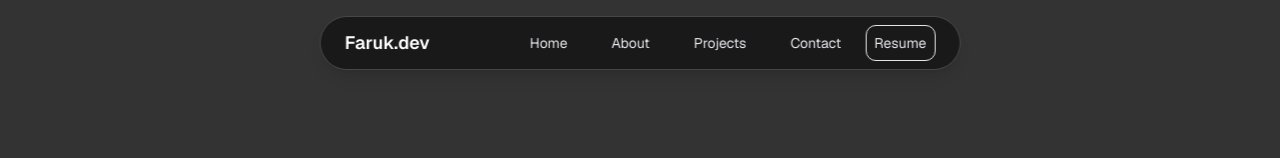
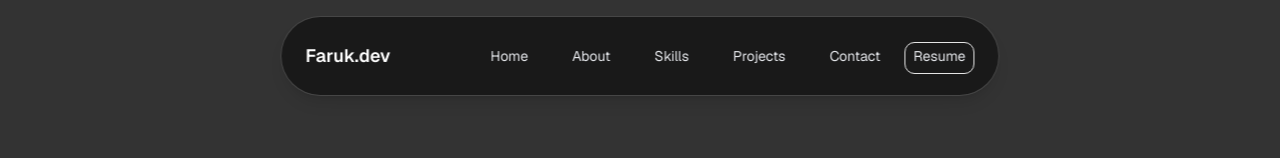
Before and after one commit to AdejareAyomikun/adejare-faruk, a Next.js app: page / in a window 1280 px wide. Shown: the top 158 px of the page. Built offline with nearby package versions, Linux system fonts and the light colour scheme.

Commit message:
fixed scrolling padding

```diff
--- a/src/app/components/Certificates.tsx
+++ b/src/app/components/Certificates.tsx
@@ -67,7 +67,7 @@ const projects = [
 
 export default function Certificates() {
   return (
-    <section id="projects" className="my-10">
+    <section id="certificates" className="mt-40">
       <h2 className="text-4xl font-bold text-white mb-4 border-b border-white py-5">
         Certificates
       </h2>
--- a/src/app/components/Contact.tsx
+++ b/src/app/components/Contact.tsx
@@ -18,7 +18,7 @@ import { Button } from "@/components/ui/button";
 
 export function Contact() {
   return (
-    <div id="contact" className="lg:w-250 place-items-center">
+    <div id="contact" className="lg:w-250 place-items-center mt-40">
       <h1 className="text-4xl font-bold text-white mb-4 border-b border-white py-5 w-full">
         Contact Me
       </h1>
--- a/src/app/components/Navbar.tsx
+++ b/src/app/components/Navbar.tsx
@@ -10,8 +10,9 @@ export default function Navbar() {
   const [open, setOpen] = useState(false);
 
   const links = [
-    { name: "Home", icon: <Home size={18} />, href: "/" },
+    { name: "Home", icon: <Home size={18} />, href: "#hero" },
     { name: "About", icon: <User size={18} />, href: "#about" },
+    { name: "Skills", icon: <User size={18} />, href: "#skills" },
     { name: "Projects", icon: <Briefcase size={18} />, href: "#projects" },
     { name: "Contact", icon: <Mail size={18} />, href: "#contact" },
   ];
@@ -23,7 +24,7 @@ export default function Navbar() {
       transition={{ type: "spring", stiffness: 80 }}
       className={cn(
         "fixed top-4 left-1/2 z-50 -translate-x-1/2",
-        "w-[50%] md:w-auto px-6 py-3",
+        "h-20 md:w-auto px-6",
         "bg-black/50 backdrop-blur-lg border border-white/20",
         "rounded-full shadow-lg flex items-center justify-between"
       )}
@@ -33,16 +34,16 @@ export default function Navbar() {
       {/* Desktop Menu */}
       <ul className="hidden md:flex gap-6 text-sm text-gray-200">
         {links.map((link) => (
-          <li key={link.name}>
+          <li key={link.name} className="pl-5">
             <a
               href={link.href}
-              className="flex items-center pl-5 gap-1 hover:text-white transition"
+              className="flex items-center gap-1 hover:text-white transition hover:border-b-2"
             >
               {link.name}
             </a>
           </li>
         ))}
-        <li><a href="/My-Resume.pdf" className="rounded-lg border p-2 hover:bg-amber-50 hover:text-black" download>Resume</a></li>
+        <li><a href="/My-Resume.pdf" className="rounded-lg border px-2 pt-1 pb-2 hover:bg-amber-50 hover:text-black" download>Resume</a></li>
       </ul>
 
       {/* Mobile Menu Button */}
@@ -68,7 +69,7 @@ export default function Navbar() {
                 <a
                   href={link.href}
                   onClick={() => setOpen(false)}
-                  className="flex items-center gap-2 hover:text-white transition"
+                  className="flex items-center gap-2 hover:text-white transition hover:border-b-2"
                 >
                   {link.name}
                 </a>
--- a/src/app/components/Projects.tsx
+++ b/src/app/components/Projects.tsx
@@ -47,7 +47,7 @@ const projects = [
 
 export default function Projects() {
   return (
-    <section id="projects" className="my-10">
+    <section id="projects" className="mt-40">
       <h2 className="text-4xl font-bold text-white mb-4 border-b border-white py-5">
         Featured Projects
       </h2>
--- a/src/app/components/Skills.tsx
+++ b/src/app/components/Skills.tsx
@@ -15,7 +15,7 @@ import {
 
 export default function Skills() {
   return (
-    <section className="w-full mt-20">
+    <section id="skills" className="w-full mt-30 lg:mt-40">
       <h1 className="text-4xl font-bold text-white mb-4 border-b border-white py-5">
         My Skills
       </h1>
--- a/src/app/globals.css
+++ b/src/app/globals.css
@@ -79,6 +79,7 @@
 }
 html {
   scroll-behavior: smooth;
+  scroll-padding-top: 8rem;
 }
 .dark {
   --background: oklch(0.145 0 0);
@@ -122,3 +123,9 @@ html {
     @apply bg-background text-foreground;
   }
 }
+
+@media screen and (min-width: 350px) {
+  html{
+    scroll-padding-top: 7rem;
+  }
+}
--- a/src/app/page.tsx
+++ b/src/app/page.tsx
@@ -12,6 +12,7 @@ import { Contact } from "./components/Contact";
 import Skills from "./components/Skills";
 import Footer from "./components/Footer";
 import Certificates from "./components/Certificates";
+import { div } from "framer-motion/client";
 
 export default function Home() {
   const fadeIn = {
@@ -23,7 +24,7 @@ export default function Home() {
     visible: { opacity: 1, y: 0, transition: { duration: 0.6 } },
   };
   return (
-    <div className="font-sans items-center justify-items-center p-8 gap-16 sm:p-20 bg-black/80">
+    <div className="font-sans items-center justify-items-center p-8 gap-16 sm:p-20 bg-black/80" id="hero">
       <Navbar />
       <motion.section
         variants={fadeIn}
@@ -91,7 +92,7 @@ export default function Home() {
         whileInView="visible"
         viewport={{ once: true, amount: 0.5 }}
         transition={{ duration: 1, delay: 0.2 }}
-        className="w-full mt-20 lg:mt-50"
+        className="w-full mt-50 lg:mt-60"
         id="about"
       >
         <h1 className="text-4xl font-bold text-white mb-4 border-b border-white">
```
